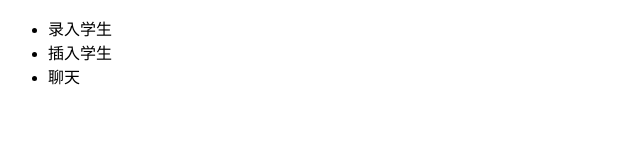
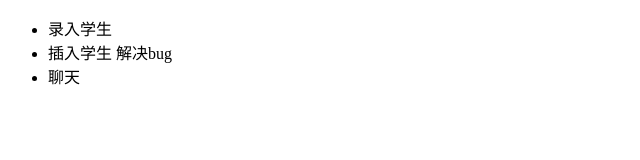
Before and after one commit to Asahi-jiu/student, a plain HTML site: page index.html in a window 1280 px wide. Shown: the full height of the page, 0-640 px from the left. Drawn offline with Linux system fonts and the light colour scheme.

```diff
--- a/index.html
+++ b/index.html
@@ -7,7 +7,7 @@
 <body>
     <ul>
         <li>录入学生</li>
-        <li>插入学生</li>
+        <li>插入学生 解决bug</li>
         <li>聊天</li>
     </ul>
 </body>
```
